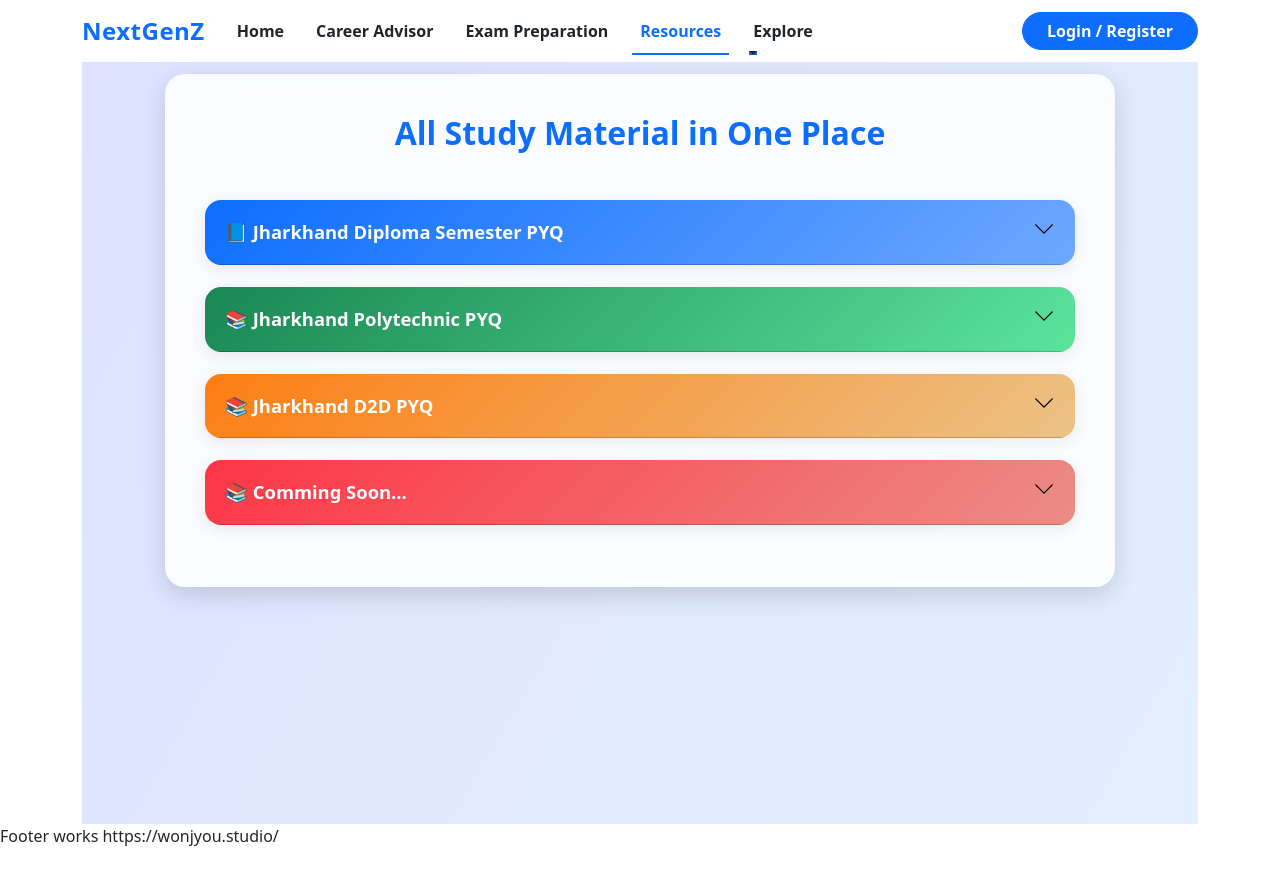
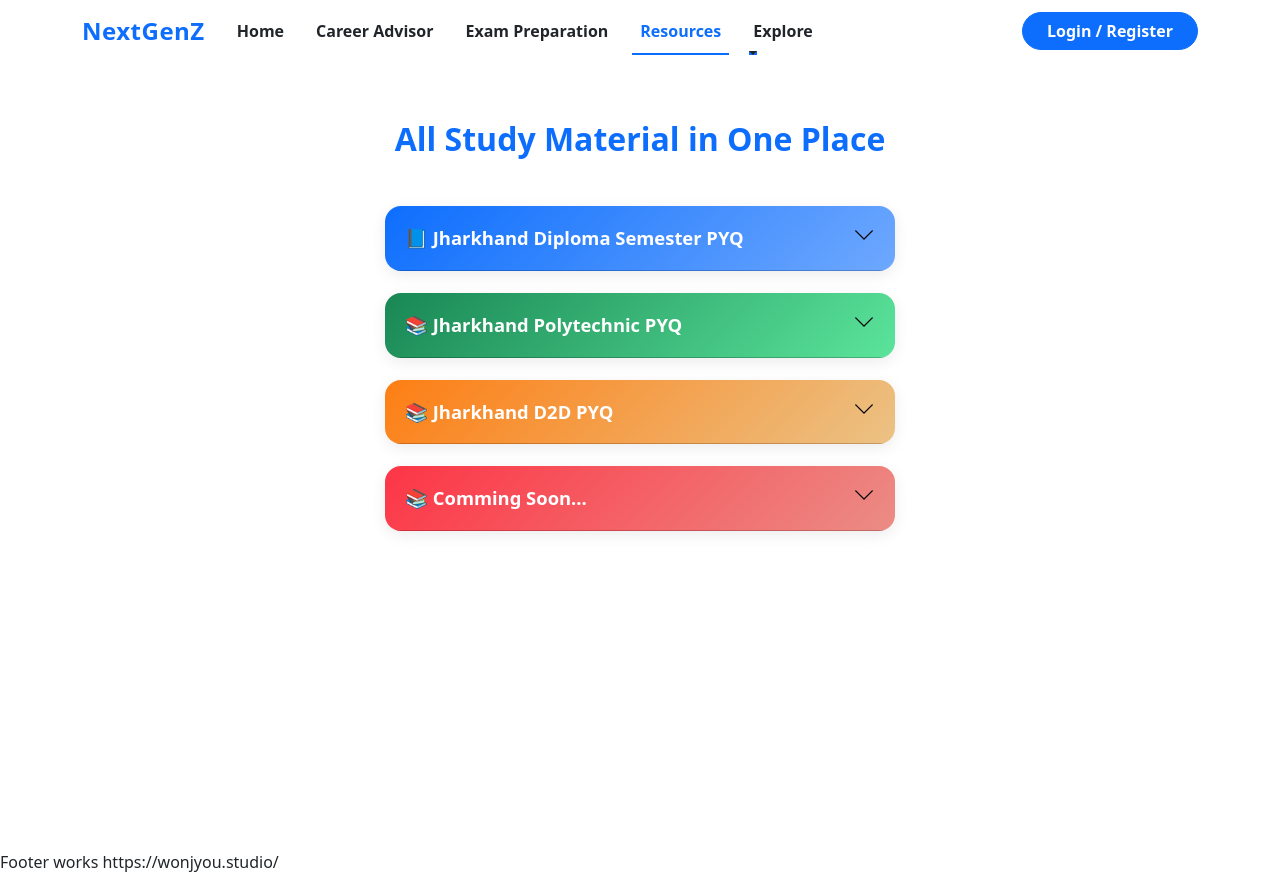
Before and after one commit to Karan123457/NextGenZ, a React (Create React App) app: page /resources in a window 1280 px wide. Before the commit the page ends 848 px from the top, so only its background shows below. Built offline with nearby package versions, Linux system fonts and the light colour scheme.

Commit message:
Update Resources.js

```diff
--- a/src/Pages/Resources.js
+++ b/src/Pages/Resources.js
@@ -57,8 +57,8 @@ const Resources = () => {
     ];
 
     return (
-        <div style={{ marginTop:"20px", minHeight: "100vh", background: "linear-gradient(120deg, #dee2ff, #e2efff)", padding: "50px 20px", display: "flex", justifyContent: "center", alignItems: "flex-start" }}>
-            <div style={{ width: "100%", maxWidth: "950px", background: "rgba(255,255,255,0.85)", backdropFilter: "blur(10px)", borderRadius: "20px", boxShadow: "0 8px 25px rgba(0,0,0,0.15)", padding: "40px" }}>
+        <div style={{ marginTop:"50px", minHeight: "100vh", background: "rgba(255,255,255,0.85)", padding: "50px 0.1px", display: "flex", justifyContent: "center", alignItems: "flex-start" }}>
+            <div style={{ width: "100%", maxWidth: "550px", background: "rgba(255,255,255,0.85)", backdropFilter: "blur(10px)", borderRadius: "20px", padding: "20px" }}>
                 <h2 className="text-center mb-5" style={{ fontWeight: 700, color: "#0d6efd" }}>All Study Material in One Place</h2>
 
                 <Accordion activeKey={activeKey}>
```
